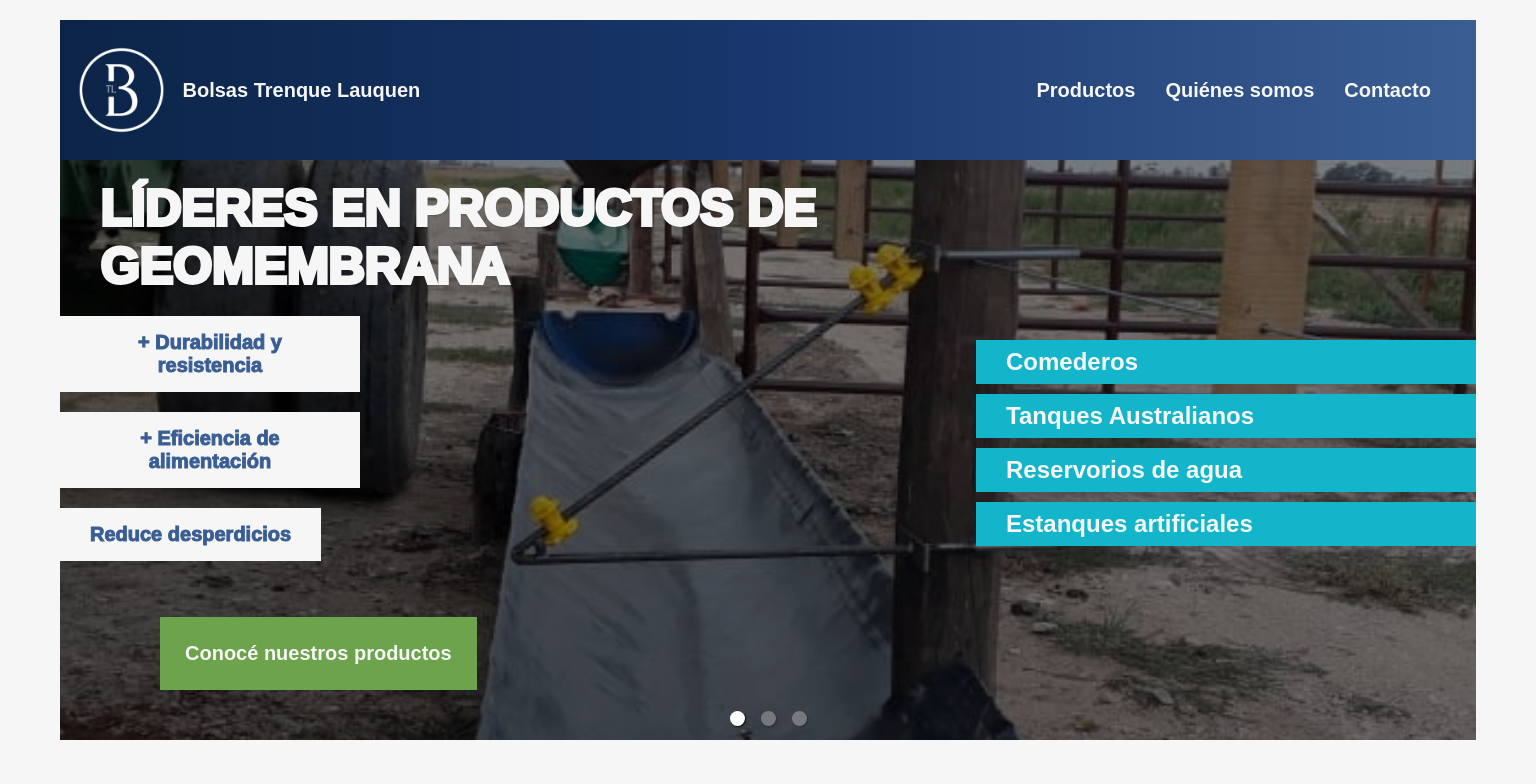
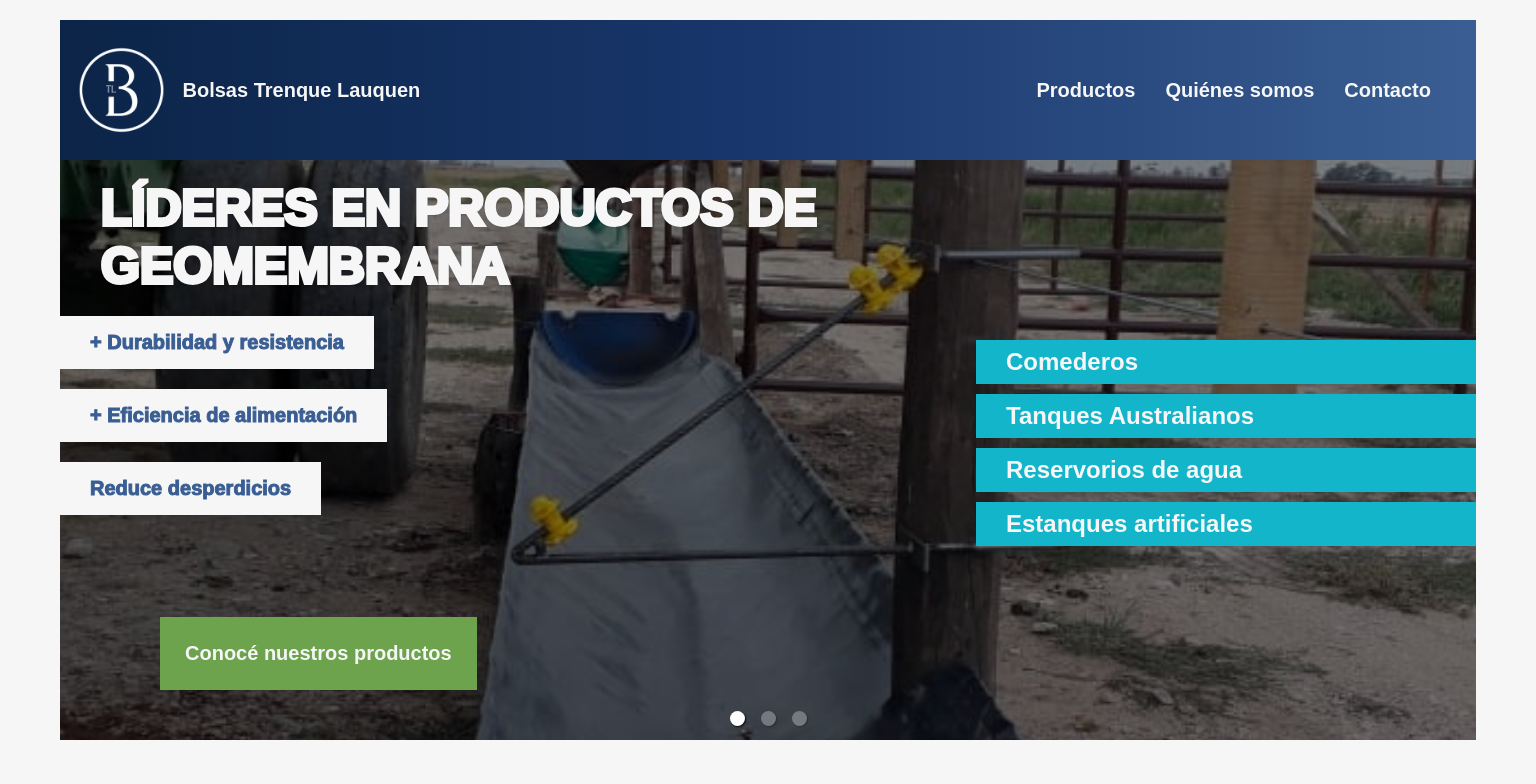
Before and after one commit to FelipeBrocca/bolsastl, a React (Create React App) app: page / in a window 1536 px wide. Shown: the top 784 px of the page. Built offline with nearby package versions, Linux system fonts and the light colour scheme.

Commit message:
width text in slide

```diff
--- a/src/Components/Carrousel/Carrousel.css
+++ b/src/Components/Carrousel/Carrousel.css
@@ -267,4 +267,7 @@
     .slide.selected > .image-slide-container > .image-slide{
         height: 1700px;
     }
+    .slide > .image-slide-container > .cover-slide > .items-slide-ss > .cover-slide-text{
+        max-width: 400px;
+    }
 }
```
